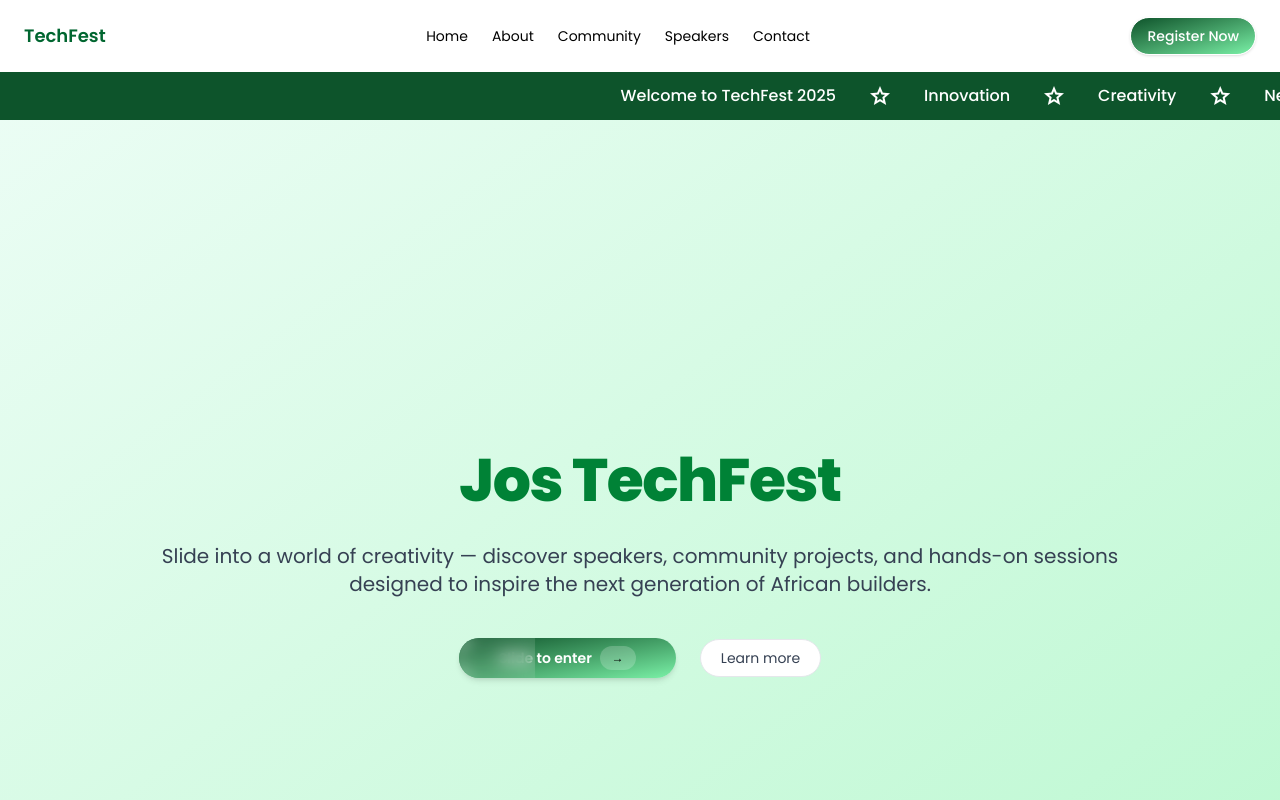
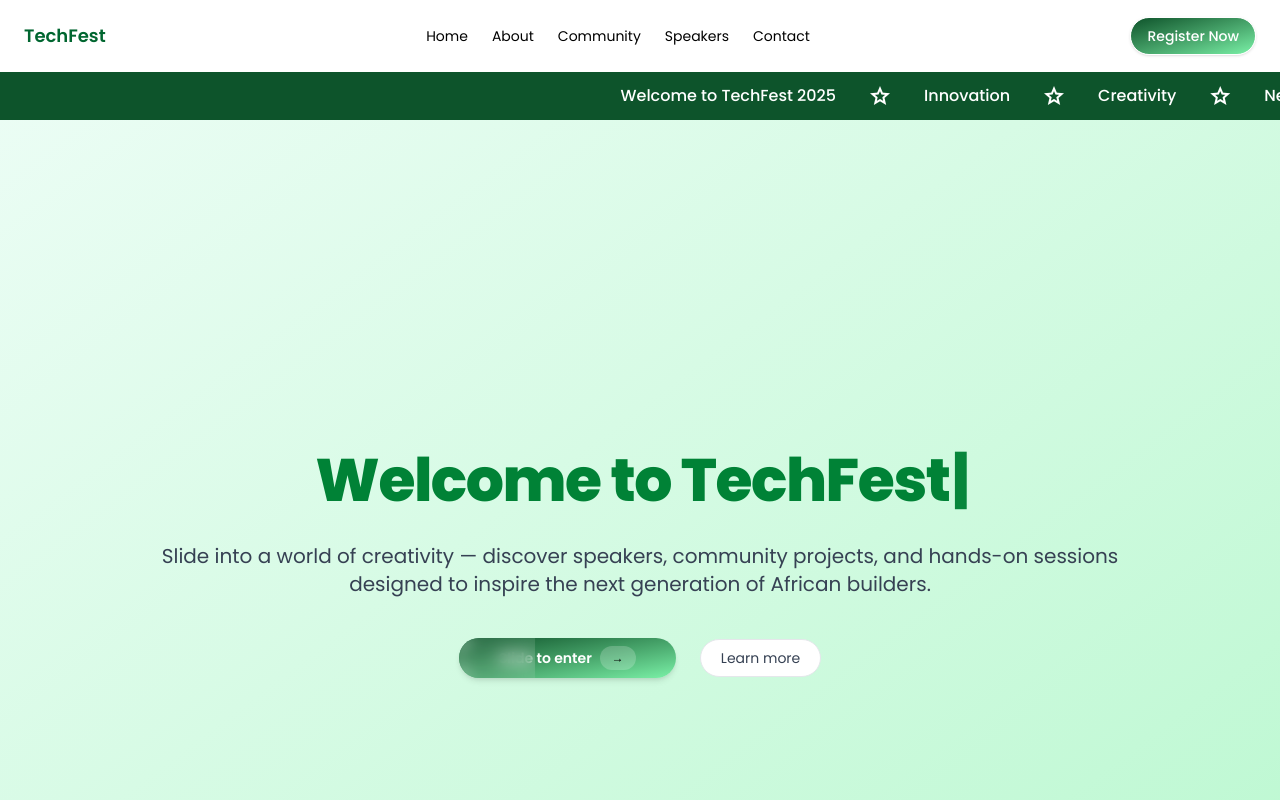
Before and after one commit to bluehouseng/tech-fest-project, a Next.js app: page / in a window 1280 px wide. Shown: the top 800 px of the page. Built offline with nearby package versions, Linux system fonts and the light colour scheme.

Commit message:
typewriter effect on the main page

```diff
--- a/src/app/components/landing/body.tsx
+++ b/src/app/components/landing/body.tsx
@@ -1,33 +1,13 @@
 "use client"
-import { useEffect, useState } from "react"
-import { motion, Variants, AnimatePresence } from "framer-motion"
-import Link from "next/link"
-
-const sentence: Variants =  {
-  hidden: { opacity: 1 },
-  visible: {
-    opacity: 1,
-    transition: {
-      delayChildren: 0.2,
-      staggerChildren: 0.08, // delay between each letter
-    },
-  },
-};
-
-const letter: Variants = {
-  hidden: { opacity: 0 },
-  visible: {
-    opacity: 1,
-    transition: {
-      duration: 0.05,
-    },
-  },
-};
+import { useEffect, useState } from "react";
+import { motion, AnimatePresence } from "framer-motion";
+import Link from "next/link";
+import {Typewriter} from "react-simple-typewriter";
 
 export default function Body() {
-  const part1 = "  ";
-  const primaryTitle = "Jos TechFest";
-  const alternateTitle = "AI Summit 2025";
+  // const part1 = "  ";
+  // const primaryTitle = "Jos TechFest";
+  // const alternateTitle = "AI Summit 2025";
   const [showAlternate, setShowAlternate] = useState(false)
 
   const themes = [
@@ -69,7 +49,7 @@ export default function Body() {
 
   return (
     <>
-      <section className={`flex min-h-screen items-center max-w-7xl mx-auto justify-center px-6 text-center relative ${theme.bgClass}`}>
+      <section className={`flex  items-start pt-20 min-h-screen max-w-7xl mx-auto justify-center px-6 text-center relative ${theme.bgClass}`}>
 
         {/* Background images crossfade */}
         <AnimatePresence mode="wait">
@@ -88,40 +68,32 @@ export default function Body() {
 
 
         <div className="z-10 mx-auto max-w-5xl">
-          <AnimatePresence mode="wait">
+          {/* <AnimatePresence mode="wait">
             <motion.div
               key={showAlternate ? "alt" : "primary"}
               initial={{ opacity: 0 }}
               animate={{ opacity: 1 }}
               exit={{ opacity: 0 }}
               transition={{ duration: 3.5, ease: "easeInOut" }}
-            >
-              <motion.h1
+            > */}
+              <h1
                 className="mx-auto max-w-3xl text-4xl font-extrabold leading-tight tracking-tight sm:text-5xl md:text-6xl"
-                variants={sentence}
-                initial="hidden"
-                animate="visible"
               >
-                {"Welcome to".split("").map((char: string, index: number) => (
-                  <motion.span
-                    key={`p1-${index}`}
-                    variants={sentence}
-                    className="text-gray-500"
-                  >
-                    {char === " " ? "\u00A0" : char}
-                  </motion.span>
-                ))}
-
-                {"TechFest".split("").map((char, index) => (
-                <motion.span
-                  key={`p2-${index}`}
-                  variants={letter}
-                  className="text-green-700"
-                >
-                  {char}
-                </motion.span>
-                ))}
-              </motion.h1>
+                <span className="text-gray-500">
+                 Welcome to{" "}
+                </span>
+              <span className="text-green-700">
+                <Typewriter
+                  words={['TechFest', 'AI Summit 2025']}
+                  loop={true}
+                  cursor
+                  cursorStyle="|"
+                  typeSpeed={80}
+                  deleteSpeed={50}
+                  delaySpeed={2000}
+                   />
+                </span>
+              </h1>
 
               <motion.p
                 initial={{ y: 20, opacity: 0 }}
@@ -141,7 +113,8 @@ export default function Body() {
                   className={`group relative inline-flex items-center overflow-hidden rounded-full bg-gradient-to-tl ${theme.buttonGradient} px-10 py-2 cursor-pointer shadow-md`}
                   onClick={() => (window.location.href = "/home")}
                 >
-                  <p className="text-sm font-semibold text-white ">{showAlternate ? "Explore AI" : "Slide to enter"}</p>
+                  <p className="text-sm font-semibold text-white ">{showAlternate ? "Explore AI" : "Slide to enter"}
+                  </p>
                   <span className={`inline-block ml-2 rounded-full ${theme.subtleBadgeBg} px-3 py-1 text-xs font-medium`}>
                     →
                   </span>
@@ -159,8 +132,8 @@ export default function Body() {
                   Learn more
                 </Link>
               </div>
-            </motion.div>
-          </AnimatePresence>
+            {/* </motion.div>
+          </AnimatePresence> */}
 
           {/* flash overlay */}
           <motion.div
--- a/src/app/components/landing/header.tsx
+++ b/src/app/components/landing/header.tsx
@@ -75,9 +75,7 @@ export default function Header() {
           star
           </span>
 
-          <p> #TechFestJos
-
-          </p>
+          <p> #TechFestJos</p>
         </motion.div>
       </div>
 
--- a/src/app/components/landing/hero.tsx
+++ b/src/app/components/landing/hero.tsx
@@ -2,29 +2,9 @@
 import { useEffect, useState } from "react"
 import { motion, Variants, AnimatePresence } from "framer-motion"
 import Link from "next/link"
+import {Typewriter} from "react-simple-typewriter";
 
-const sentence: Variants =  {
-  hidden: { opacity: 1 },
-  visible: {
-    opacity: 1,
-    transition: {
-      delayChildren: 0.2,
-      staggerChildren: 0.08,
-    },
-  },
-};
 
-const letter: Variants = {
-  hidden: { opacity: 0, y: 8 },
-  visible: {
-    opacity: 1,
-    y: 0,
-    transition: {
-      duration: 0.8,
-      ease: "easeInOut",
-    },
-  },
-};
 
 export default function Hero() {
   const part1 = "  ";
@@ -91,30 +71,22 @@ export default function Hero() {
               transition={{ duration: 3.5, ease: "easeInOut" }}
             >
               <motion.h1
-                initial="hidden"
-                animate="visible"
-                variants={sentence}
                 className="mx-auto max-w-3xl text-4xl font-extrabold leading-tight tracking-tight sm:text-5xl md:text-6xl"
               >
-                {part1.split("").map((char, index) => (
-                  <motion.span
-                    key={`p1-${index}`}
-                    variants={letter}
-                    className={theme.titlePart1Color}
-                  >
-                    {char === " " ? "\u00A0" : char}
-                  </motion.span>
-                ))}
-
-                {(showAlternate ? alternateTitle : primaryTitle).split("").map((char, index) => (
-                  <motion.span
-                    key={`p2-${index}`}
-                    variants={letter}
-                    className={theme.titlePart2Color}
-                  >
-                    {char}
-                  </motion.span>
-                ))}
+                 <span className="text-gray-500">
+            {/* Welcome to{" "} */}
+          </span>
+          <span className="text-green-700">
+            <Typewriter
+              words={['Welcome to TechFest']}
+              loop={true}
+              cursor
+              cursorStyle="|"
+              typeSpeed={80}
+              deleteSpeed={50}
+              delaySpeed={2000}
+            />
+          </span>
               </motion.h1>
 
               <motion.p
--- a/src/app/page.tsx
+++ b/src/app/page.tsx
@@ -13,7 +13,7 @@ export default function LandingPage() {
   return (
 	<main className="relative min-h-screen bg-[#fafaf9] overflow-hidden">
        <div className="relative z-10 ">
-         <Hero />
+        <Hero />
         <Host/>
         <Keyspeaker/>
 				<Agenda />
```
Also changed, not shown: package.json (+3 -5 lines), 1 other file (tests, documents, lock files or other folders).
